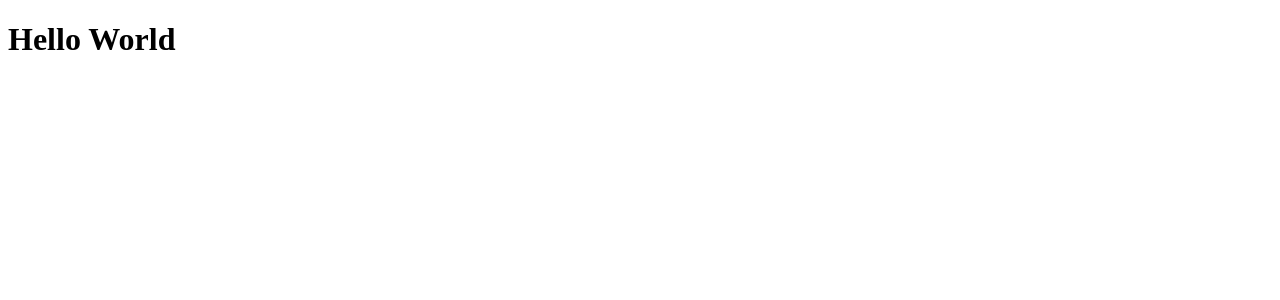
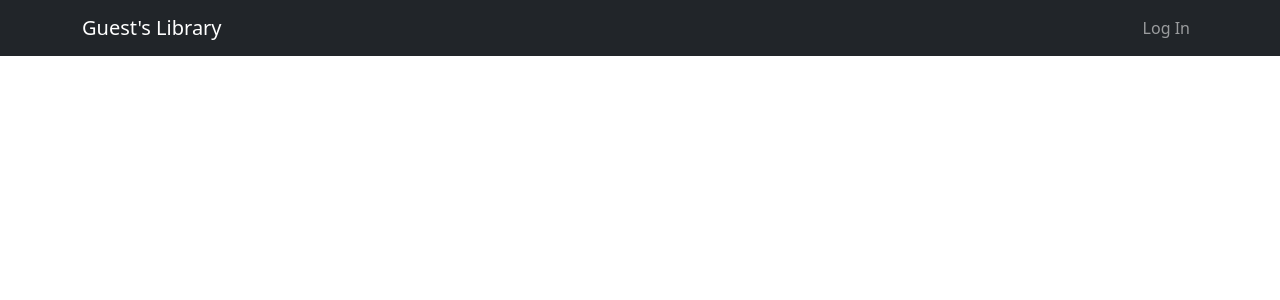
Before and after one commit to rygho90/react-library, a React (Create React App) app: page / in a window 1280 px wide. Shown: the top 300 px of the page. Built offline with nearby package versions, Linux system fonts and the light colour scheme.

Commit message:
Add NAV bar

```diff
--- a/public/index.html
+++ b/public/index.html
@@ -2,29 +2,13 @@
 <html lang="en">
   <head>
     <meta charset="utf-8" />
-    <link rel="icon" href="%PUBLIC_URL%/favicon.ico" />
     <meta name="viewport" content="width=device-width, initial-scale=1" />
     <meta name="theme-color" content="#000000" />
     <meta
       name="description"
       content="Web site created using create-react-app"
     />
-    <link rel="apple-touch-icon" href="%PUBLIC_URL%/logo192.png" />
-    <!--
-      manifest.json provides metadata used when your web app is installed on a
-      user's mobile device or desktop. See https://developers.google.com/web/fundamentals/web-app-manifest/
-    -->
-    <link rel="manifest" href="%PUBLIC_URL%/manifest.json" />
-    <!--
-      Notice the use of %PUBLIC_URL% in the tags above.
-      It will be replaced with the URL of the `public` folder during the build.
-      Only files inside the `public` folder can be referenced from the HTML.
-
-      Unlike "/favicon.ico" or "favicon.ico", "%PUBLIC_URL%/favicon.ico" will
-      work correctly both with client-side routing and a non-root public URL.
-      Learn how to configure a non-root public URL by running `npm run build`.
-    -->
-    <title>React App</title>
+    <title>Library</title>
   </head>
   <body>
     <noscript>You need to enable JavaScript to run this app.</noscript>
--- a/src/App.js
+++ b/src/App.js
@@ -1,5 +1,20 @@
+import { Container, Row, Col, Card, Navbar, Nav } from "react-bootstrap";
+
 function App() {
-  return <h1>Hello World</h1>;
+  return (
+    <>
+      <Navbar bg="dark" variant="dark" className="p-2">
+        <Container>
+          <Navbar.Brand href="#">Guest's Library</Navbar.Brand>
+          <Nav>
+            <Nav.Link href="#" className=".text-light">
+              Log In
+            </Nav.Link>
+          </Nav>
+        </Container>
+      </Navbar>
+    </>
+  );
 }
 
 export default App;
--- a/src/index.js
+++ b/src/index.js
@@ -1,6 +1,7 @@
 import React from "react";
 import ReactDOM from "react-dom/client";
 import App from "./App";
+import "bootstrap/dist/css/bootstrap.min.css";
 
 const root = ReactDOM.createRoot(document.getElementById("root"));
 root.render(
```
